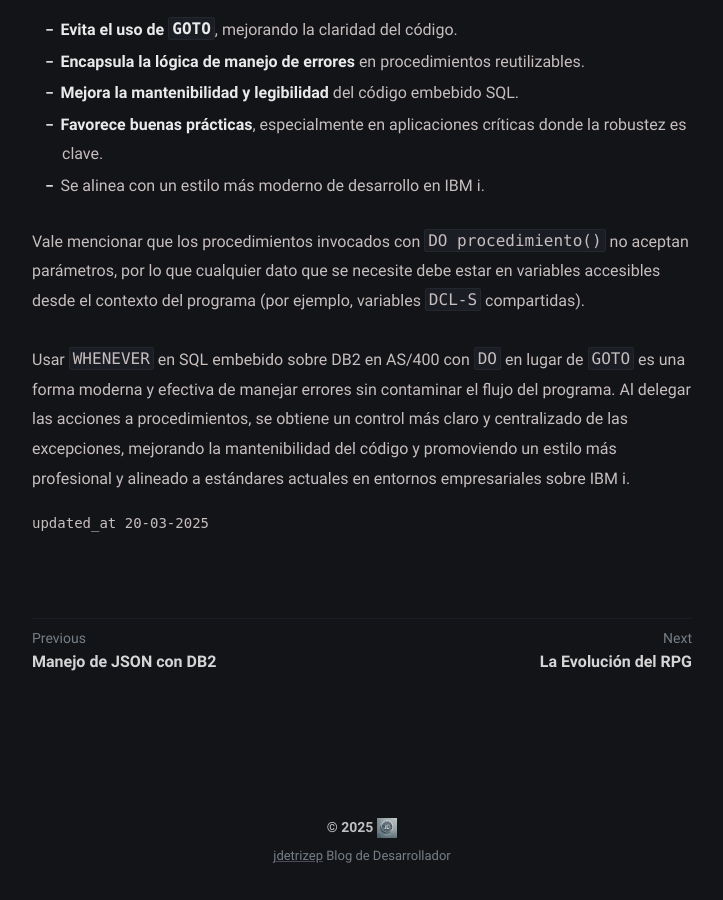
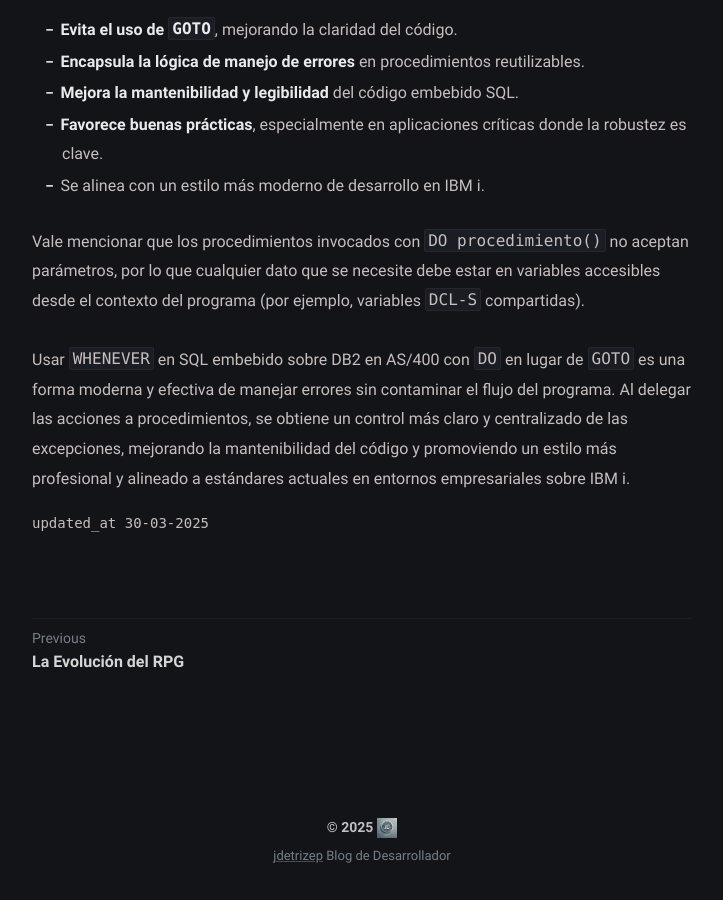
Before and after one commit to jdetrizep/jdetrizep.github.io, a Jekyll site: the page built from _posts/Whenever_DB2_AS400/2025-03-30-whenever_db2_as400.md, in a window 1280 px wide and 900 px high, scrolled down 3564 px. Shown: the whole window, without its empty margins (278-1001 px from the left). Built offline with Jekyll 4.4.1, drawn with Linux system fonts in a browser that asks for light colours; some web fonts are replaced; some of the changed text lies outside the part shown.

Commit message:
Cambio en la fecha del post

```diff
--- a/_posts/Whenever_DB2_AS400/2025-03-30-whenever_db2_as400.md
+++ b/_posts/Whenever_DB2_AS400/2025-03-30-whenever_db2_as400.md
@@ -1,8 +1,8 @@
 ---
 layout: post
 title: Manejo estructurado de errores en SQL embebido con la cláusula WHENEVER
-date: 2025-03-20 15:00
-modified: 2025-03-20 15:00
+date: 2025-03-30 15:00
+modified: 2025-03-30 15:00
 description: Cómo manejar errores y advertencias en SQL embebido en RPG con WHENEVER
 tag:
   - IBM i
```
